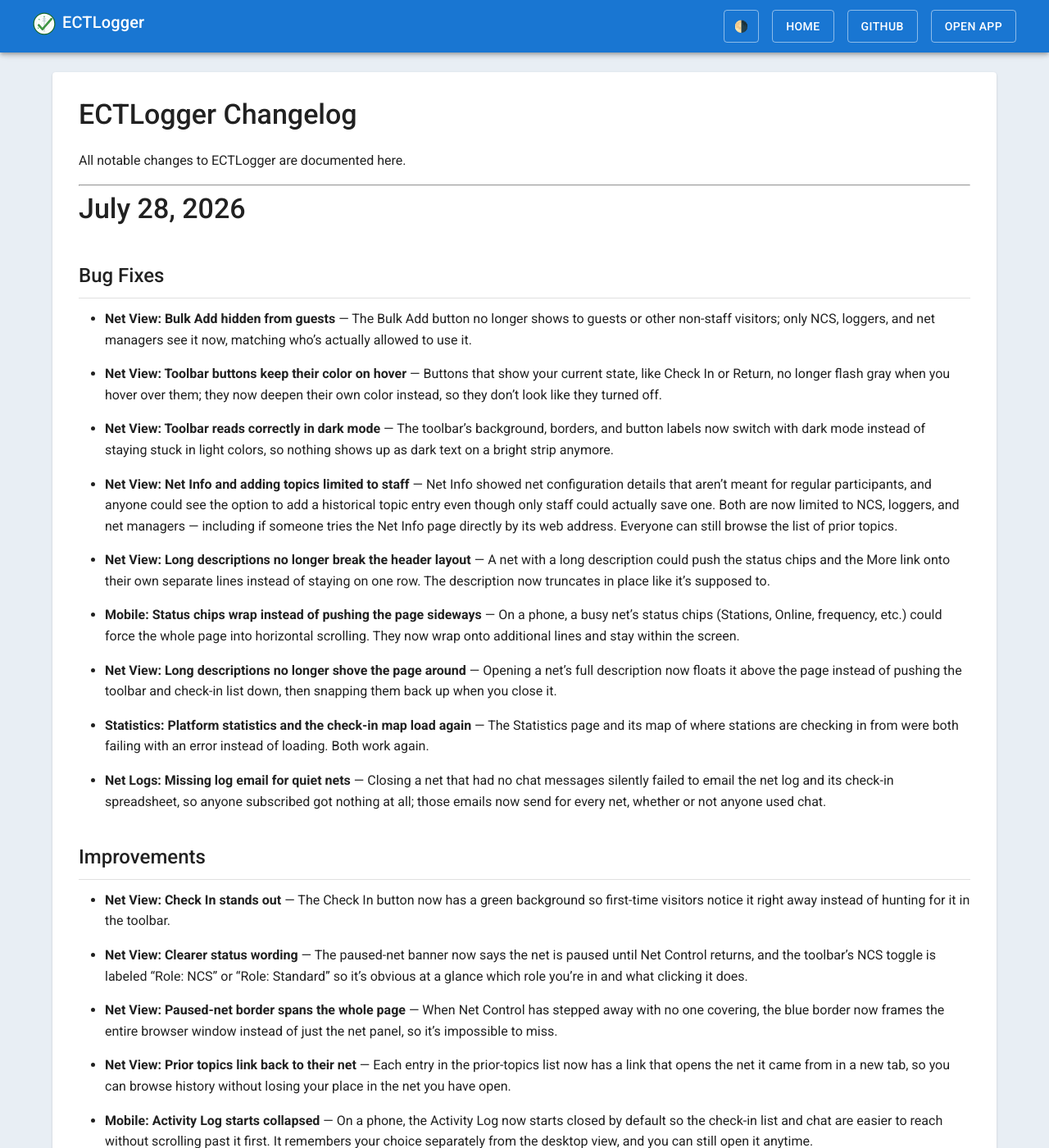
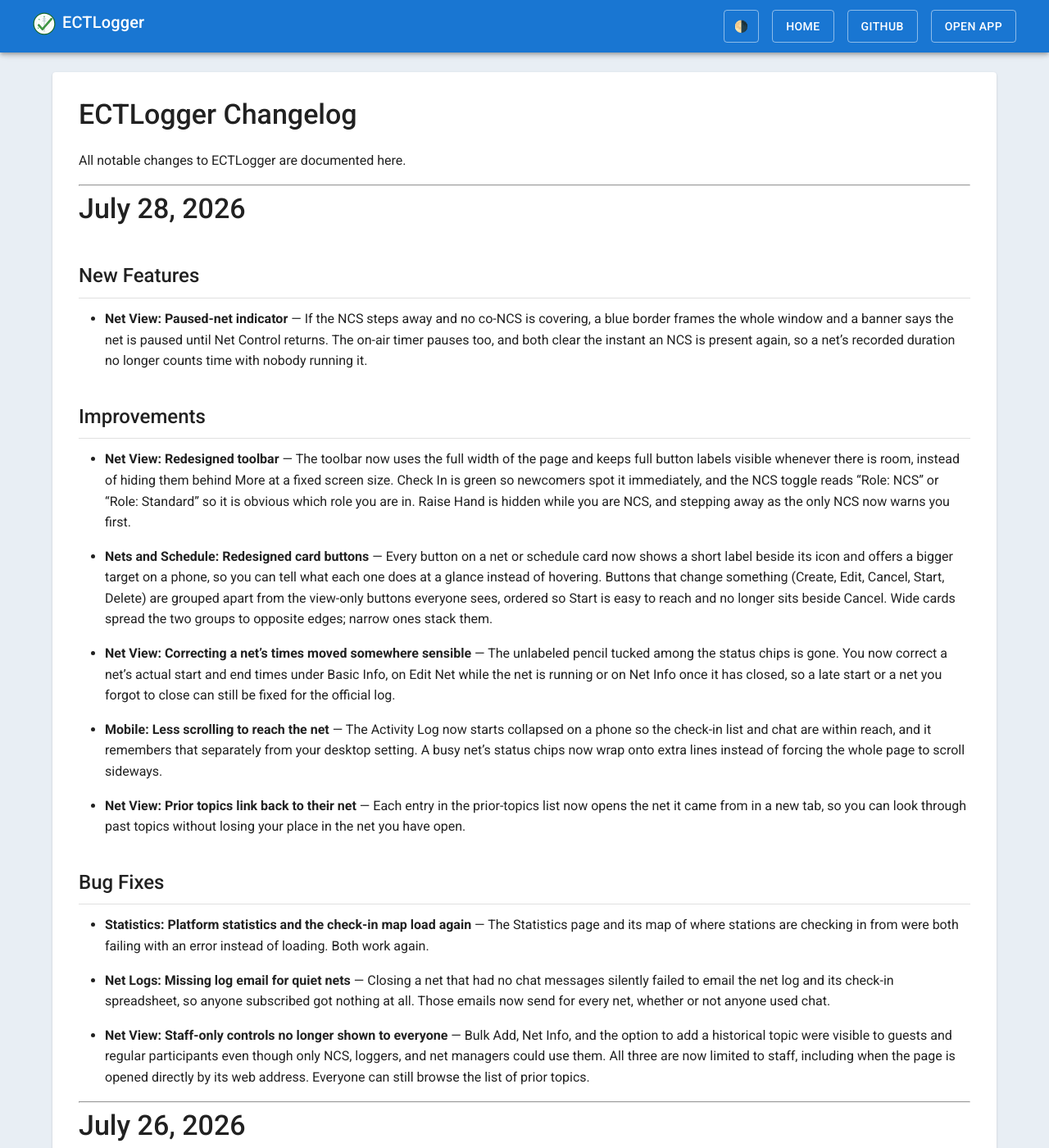
Before and after one commit to bradbrownjr/ectlogger, a Jekyll site: the page built from docs/CHANGELOG.md, in a window 1280 px wide and 1400 px high. Shown: the whole window at 82% size. Built offline with Jekyll 4.4.1, drawn with Linux system fonts in a browser that asks for light colours; our own code applies the rules of GitHub Pages for plain Markdown files; some of the changed text lies outside the part shown.

Commit message:
docs: consolidate the UI/UX overhaul changelog from 24 items to 9
The Jul 27 and Jul 28 entries described one body of work across two dated
entries totalling 24 items, which read as a wall of text. Merged into a
single Jul 28 entry of 9.

What was removed and why:

- Five "bug fixes" were regressions the overhaul itself introduced and we
  fixed in the same cycle (toolbar hover color, toolbar dark mode, long
  description breaking the header, mobile chips forcing sideways scroll,
  description shoving the page). Net change for the user is zero, so
  listing them only reads as a list of our own mistakes. The four
  remaining bug fixes are real: two production failures users hit
  (statistics 500s, missing net log emails) and one permission leak that
  predated the overhaul.
- Three separate card-button items became one, two mobile items became
  one, and the toolbar items merged with the Jul 27 toolbar work.
- Dropped two items the user cannot perceive (backend import cleanup, the
  What's New styling tweak) and the minor net report header change.

Version deliberately NOT bumped: this removes content rather than adding
it, so nobody should get a second badge for a release they already read.

Both files verified word-for-word identical, and every item still carries
the "text" key that email/digest.py reads.

DESIGN.md and copilot-instructions.md now carry the standing rules that
would have prevented this: never log a defect introduced and fixed before
it reached users, one user goal per item, omit anything the user cannot
perceive, and prefer one merged entry over consecutive daily entries for
the same work.

Co-Authored-By: Claude Opus 5 <noreply@anthropic.com>
Claude-Session: https://claude.ai/code/session_01UXefcLrbDMFDZoCJUudHDA

```diff
--- a/docs/CHANGELOG.md
+++ b/docs/CHANGELOG.md
@@ -6,67 +6,32 @@ All notable changes to ECTLogger are documented here.
 
 # July 28, 2026
 
+## New Features
+
+* **Net View: Paused-net indicator** — If the NCS steps away and no co-NCS is covering, a blue border frames the whole window and a banner says the net is paused until Net Control returns. The on-air timer pauses too, and both clear the instant an NCS is present again, so a net's recorded duration no longer counts time with nobody running it.
+
+## Improvements
+
+* **Net View: Redesigned toolbar** — The toolbar now uses the full width of the page and keeps full button labels visible whenever there is room, instead of hiding them behind More at a fixed screen size. Check In is green so newcomers spot it immediately, and the NCS toggle reads "Role: NCS" or "Role: Standard" so it is obvious which role you are in. Raise Hand is hidden while you are NCS, and stepping away as the only NCS now warns you first.
+
+* **Nets and Schedule: Redesigned card buttons** — Every button on a net or schedule card now shows a short label beside its icon and offers a bigger target on a phone, so you can tell what each one does at a glance instead of hovering. Buttons that change something (Create, Edit, Cancel, Start, Delete) are grouped apart from the view-only buttons everyone sees, ordered so Start is easy to reach and no longer sits beside Cancel. Wide cards spread the two groups to opposite edges; narrow ones stack them.
+
+* **Net View: Correcting a net's times moved somewhere sensible** — The unlabeled pencil tucked among the status chips is gone. You now correct a net's actual start and end times under Basic Info, on Edit Net while the net is running or on Net Info once it has closed, so a late start or a net you forgot to close can still be fixed for the official log.
+
+* **Mobile: Less scrolling to reach the net** — The Activity Log now starts collapsed on a phone so the check-in list and chat are within reach, and it remembers that separately from your desktop setting. A busy net's status chips now wrap onto extra lines instead of forcing the whole page to scroll sideways.
+
+* **Net View: Prior topics link back to their net** — Each entry in the prior-topics list now opens the net it came from in a new tab, so you can look through past topics without losing your place in the net you have open.
+
 ## Bug Fixes
-
-* **Net View: Bulk Add hidden from guests** — The Bulk Add button no longer shows to guests or other non-staff visitors; only NCS, loggers, and net managers see it now, matching who's actually allowed to use it.
-
-* **Net View: Toolbar buttons keep their color on hover** — Buttons that show your current state, like Check In or Return, no longer flash gray when you hover over them; they now deepen their own color instead, so they don't look like they turned off.
-
-* **Net View: Toolbar reads correctly in dark mode** — The toolbar's background, borders, and button labels now switch with dark mode instead of staying stuck in light colors, so nothing shows up as dark text on a bright strip anymore.
-
-* **Net View: Net Info and adding topics limited to staff** — Net Info showed net configuration details that aren't meant for regular participants, and anyone could see the option to add a historical topic entry even though only staff could actually save one. Both are now limited to NCS, loggers, and net managers — including if someone tries the Net Info page directly by its web address. Everyone can still browse the list of prior topics.
-
-* **Net View: Long descriptions no longer break the header layout** — A net with a long description could push the status chips and the More link onto their own separate lines instead of staying on one row. The description now truncates in place like it's supposed to.
-
-* **Mobile: Status chips wrap instead of pushing the page sideways** — On a phone, a busy net's status chips (Stations, Online, frequency, etc.) could force the whole page into horizontal scrolling. They now wrap onto additional lines and stay within the screen.
-
-* **Net View: Long descriptions no longer shove the page around** — Opening a net's full description now floats it above the page instead of pushing the toolbar and check-in list down, then snapping them back up when you close it.
 
 * **Statistics: Platform statistics and the check-in map load again** — The Statistics page and its map of where stations are checking in from were both failing with an error instead of loading. Both work again.
 
-* **Net Logs: Missing log email for quiet nets** — Closing a net that had no chat messages silently failed to email the net log and its check-in spreadsheet, so anyone subscribed got nothing at all; those emails now send for every net, whether or not anyone used chat.
+* **Net Logs: Missing log email for quiet nets** — Closing a net that had no chat messages silently failed to email the net log and its check-in spreadsheet, so anyone subscribed got nothing at all. Those emails now send for every net, whether or not anyone used chat.
 
-## Improvements
-
-* **Net View: Check In stands out** — The Check In button now has a green background so first-time visitors notice it right away instead of hunting for it in the toolbar.
-
-* **Net View: Clearer status wording** — The paused-net banner now says the net is paused until Net Control returns, and the toolbar's NCS toggle is labeled "Role: NCS" or "Role: Standard" so it's obvious at a glance which role you're in and what clicking it does.
-
-* **Net View: Paused-net border spans the whole page** — When Net Control has stepped away with no one covering, the blue border now frames the entire browser window instead of just the net panel, so it's impossible to miss.
-
-* **Net View: Prior topics link back to their net** — Each entry in the prior-topics list now has a link that opens the net it came from in a new tab, so you can browse history without losing your place in the net you have open.
-
-* **Mobile: Activity Log starts collapsed** — On a phone, the Activity Log now starts closed by default so the check-in list and chat are easier to reach without scrolling past it first. It remembers your choice separately from the desktop view, and you can still open it anytime.
-
-* **Nets and Schedule: Card buttons are labeled and easier to tap** — Every button on a net or schedule card now shows a short label beside its icon, and gives you a bigger target on a phone. You can tell what each one does at a glance instead of hovering to find out, and you're far less likely to hit the wrong one with a thumb.
-
-* **Nets and Schedule: Staff controls sit on their own row** — Buttons that change something (Create, Edit, Cancel, Start, Delete) now group into a row above the view-only buttons everyone sees, so cards with a lot of controls no longer wrap into a jumble. They're ordered so Start is easy to reach and no longer sits right beside Cancel. If you're not staff on a net, you just see the single row of everyday buttons.
-
-* **Nets and Schedule: Card buttons use the full width of wide cards** — On a card wide enough to fit them, the staff buttons stay left and the everyday buttons move over to the right edge instead of leaving a large empty gap. Narrower cards still stack the two groups on separate lines.
-
-* **Net View: Correcting a net's times moved somewhere sensible** — The unlabeled pencil tucked among the status chips is gone. You now correct a net's actual start and end times under Basic Info, on Edit Net while the net is running or on Net Info once it has closed, so a late start or a net you forgot to close can still be fixed for the official log.
-
-* **Net Report: Cleaner header** — The status and ICS-309 badges no longer sit at the top of a net report. Reports are read after a net has closed or been archived, so the badges told you nothing you didn't already know, and the ICS-309 log still has its own section and download button further down.
-
-* **What's New: Consistent item styling** — Items in this dialog all use the same text weight now, instead of the mix of bold and normal that made the list look uneven. Items affecting your workflow are still marked with a User Impact tag and still sort to the top.
-
-* **Under the Hood: Leftover code cleanup** — Cleared out unused leftovers from the recent internal reorganization across 29 backend files, which is how the missing net log email above came to light.
+* **Net View: Staff-only controls no longer shown to everyone** — Bulk Add, Net Info, and the option to add a historical topic were visible to guests and regular participants even though only NCS, loggers, and net managers could use them. All three are now limited to staff, including when the page is opened directly by its web address. Everyone can still browse the list of prior topics.
 
 ---
 
-# July 27, 2026
-
-## New Features
-
-* **Net View: Paused-net indicator** — If the NCS steps away and no co-NCS is covering, the net now shows a blue border and a banner letting everyone know no one is actively running it, and the on-air duration timer pauses too. Both clear automatically the instant an NCS is present again. The net's recorded duration (used in statistics and reports) no longer counts time with no NCS present.
-
-## Improvements
-
-* **Net View: Toolbar fills the available width** — The net toolbar now uses as much of the page as it has, showing full button labels whenever there's room instead of hiding items into the More menu at a fixed screen size. It also collapses correctly on short screens and at different browser zoom levels.
-
-* **Net View: Toolbar respects the NCS role** — Raise Hand is hidden while you're acting as NCS, since it doesn't apply to the person running the net. Stepping away as the only active NCS now warns you first that no one else is currently running the net before letting you proceed.
-
----
 
 # July 26, 2026
 
```
Also changed, not shown: docs/DESIGN.md (+24 -0 lines), .github/copilot-instructions.md, frontend/src/changelog.json.
